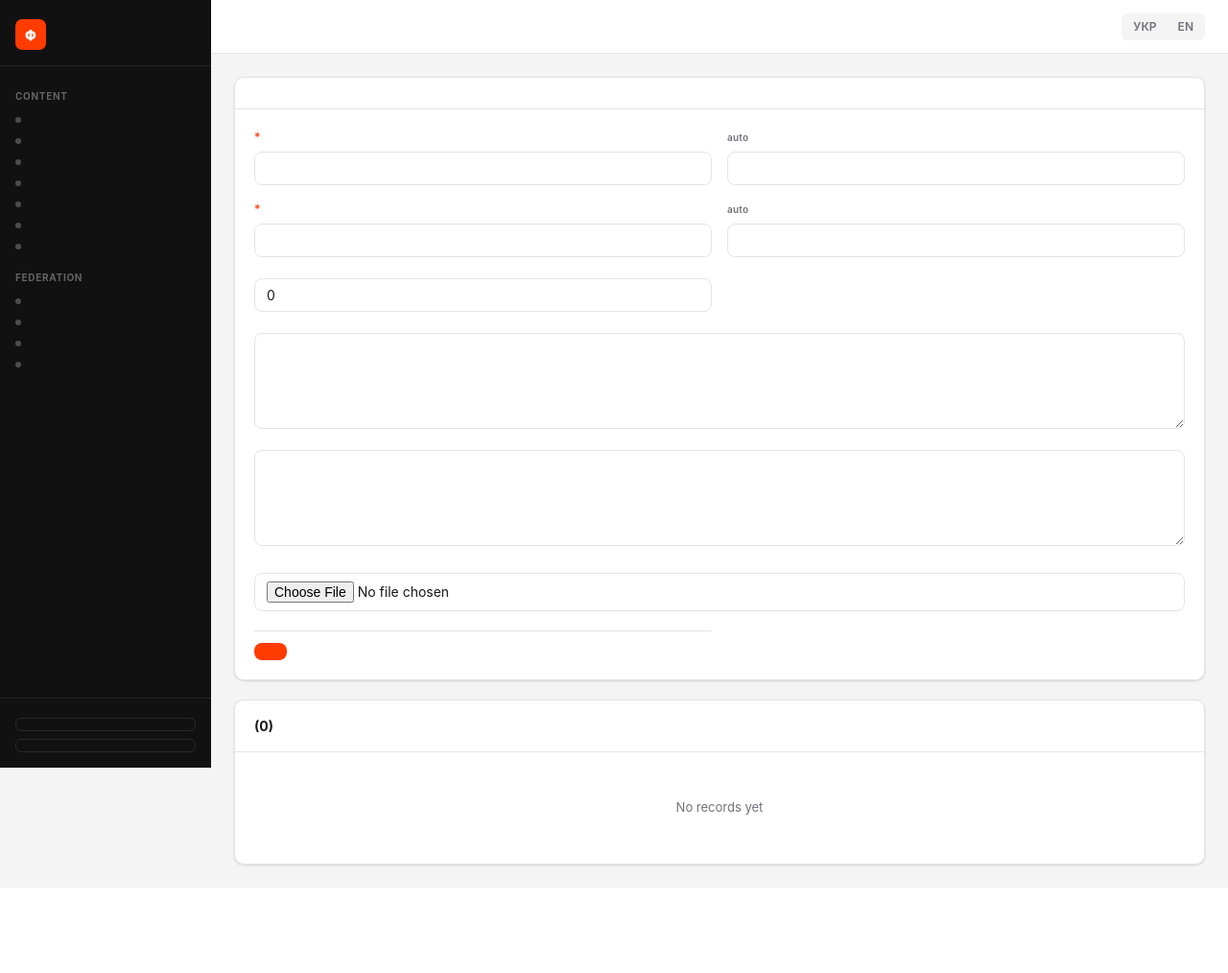
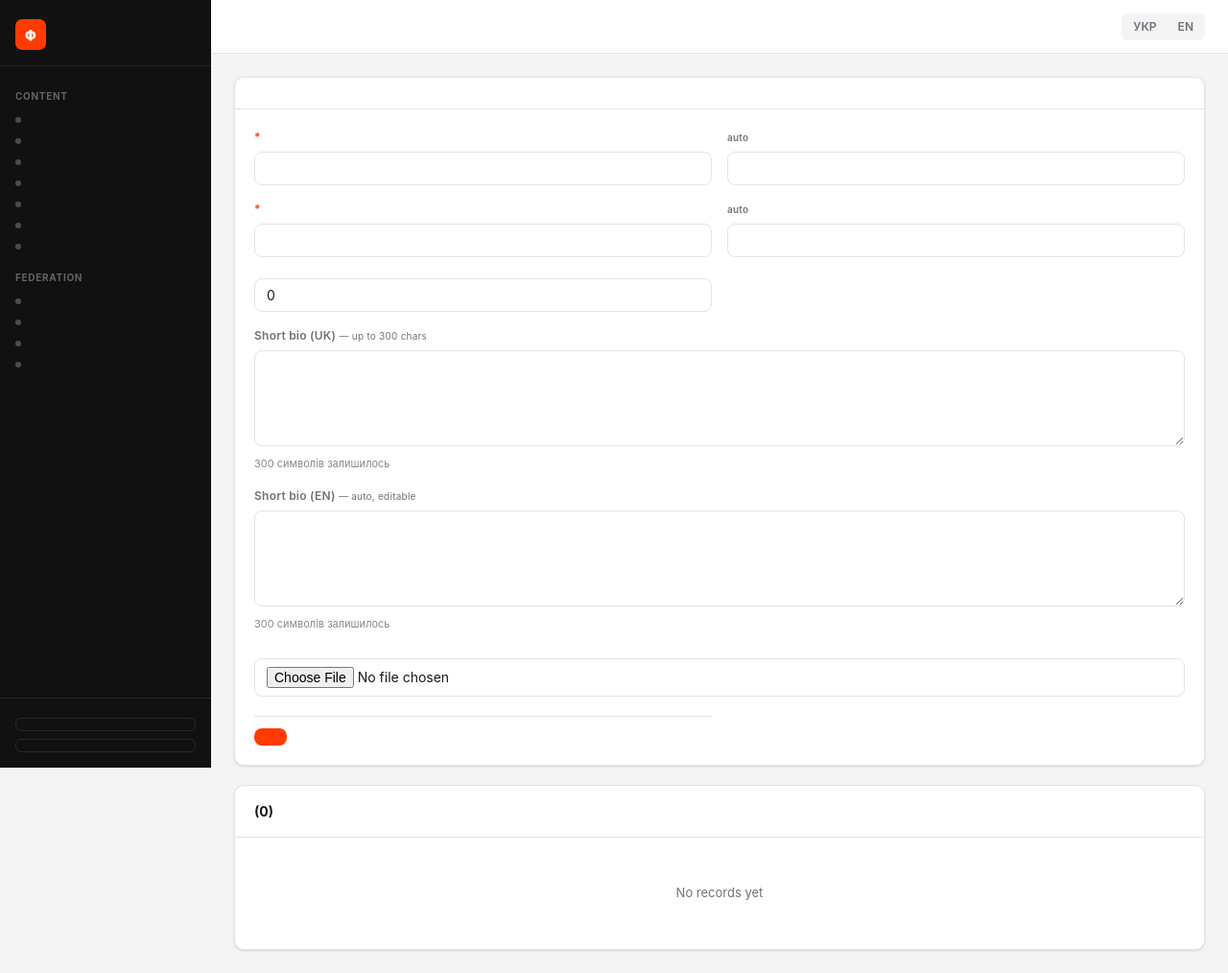
Before and after one commit to nnikollaenko/fpbu-beach-wrestling, a Flask app: template templates/admin/leadership.html in a window 1280 px wide. Shown: the whole page at 96% size. Before the commit the page ends 904 px from the top, so only its background shows below. Run offline with Flask 3, Linux system fonts and the light colour scheme; the template is opened without the code that fills it, so the values that code supplies are empty.

Commit message:
Leadership & committees admin: char limit (300) with live counter, auto-translate EN bio/description
Co-Authored-By: Claude Sonnet 4.6 <noreply@anthropic.com>

```diff
--- a/templates/admin/leadership.html
+++ b/templates/admin/leadership.html
@@ -41,12 +41,20 @@
                  value="{{ edit_item.sort_order if editing else 0 }}">
         </div>
         <div class="a-form-group full">
-          <label class="a-form-label">{{ L.bio_uk }}</label>
-          <textarea class="a-textarea" name="bio">{{ edit_item.bio if editing else '' }}</textarea>
+          <label class="a-form-label">
+            {{ 'Коротка біографія (УКР)' if admin_lang == 'uk' else 'Short bio (UK)' }}
+            <small class="muted" style="font-weight:400;"> — {{ 'до 300 символів' if admin_lang == 'uk' else 'up to 300 chars' }}</small>
+          </label>
+          <textarea class="a-textarea" name="bio" id="lead_bio_uk">{{ edit_item.bio if editing else '' }}</textarea>
+          <div id="lead_bio_uk_ctr" style="font-size:11px;margin-top:.25rem;color:var(--a-muted,#888);"></div>
         </div>
         <div class="a-form-group full">
-          <label class="a-form-label">{{ L.bio_en }}</label>
-          <textarea class="a-textarea" name="bio_en">{{ edit_item.bio_en if editing else '' }}</textarea>
+          <label class="a-form-label">
+            {{ 'Коротка біографія (EN)' if admin_lang == 'uk' else 'Short bio (EN)' }}
+            <small class="muted" style="font-weight:400;"> — {{ 'авто, можна редагувати' if admin_lang == 'uk' else 'auto, editable' }}</small>
+          </label>
+          <textarea class="a-textarea" name="bio_en" id="lead_bio_en">{{ edit_item.bio_en if editing else '' }}</textarea>
+          <div id="lead_bio_en_ctr" style="font-size:11px;margin-top:.25rem;color:var(--a-muted,#888);"></div>
         </div>
         <div class="a-form-group full">
           <label class="a-form-label">{{ L.photo }}</label>
@@ -59,7 +67,7 @@
           <input class="a-input" name="photo" type="file" accept="image/*" style="margin-top:.375rem;">
         </div>
         <div class="a-form-actions full">
-          <button class="btn btn-primary" type="submit">{{ L.save }}</button>
+          <button class="btn btn-primary" type="submit" id="lead_submit">{{ L.save }}</button>
           {% if editing %}
           <a class="btn btn-ghost" href="/admin/leadership">{{ L.cancel }}</a>
           {% endif %}
@@ -68,6 +76,44 @@
     </form>
   </div>
 </div>
+<script>
+(function () {
+  var MAX = 300;
+  var fields = [
+    { ta: 'lead_bio_uk', ctr: 'lead_bio_uk_ctr' },
+    { ta: 'lead_bio_en', ctr: 'lead_bio_en_ctr' }
+  ];
+  var submit = document.getElementById('lead_submit');
+  function checkAll() {
+    var ok = fields.every(function (f) {
+      var ta = document.getElementById(f.ta);
+      return !ta || ta.value.length <= MAX;
+    });
+    if (submit) submit.disabled = !ok;
+  }
+  fields.forEach(function (f) {
+    var ta = document.getElementById(f.ta);
+    var ctr = document.getElementById(f.ctr);
+    if (!ta || !ctr) return;
+    function update() {
+      var len = ta.value.length;
+      var left = MAX - len;
+      if (left >= 0) {
+        ctr.textContent = left + (left === 1 ? ' символ залишився' : ' символів залишилось');
+        ctr.style.color = left < 40 ? '#f59e0b' : 'var(--a-muted,#888)';
+        ta.style.outline = '';
+      } else {
+        ctr.textContent = 'Перевищено на ' + Math.abs(left) + ' симв. — скоротіть текст';
+        ctr.style.color = 'var(--danger,#f87171)';
+        ta.style.outline = '2px solid var(--danger,#f87171)';
+      }
+      checkAll();
+    }
+    ta.addEventListener('input', update);
+    update();
+  });
+})();
+</script>
 
 <!-- List -->
 <div class="a-card">
```
Also changed, not shown: templates/admin/committees.html (+51 -5 lines).
